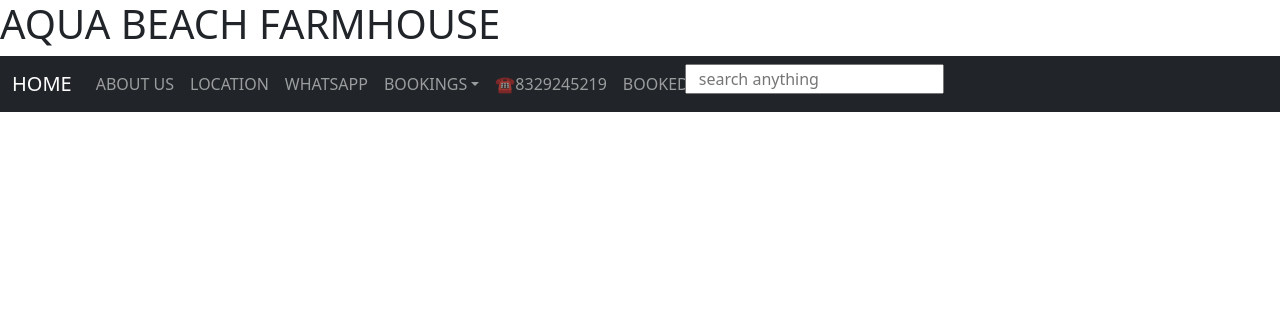
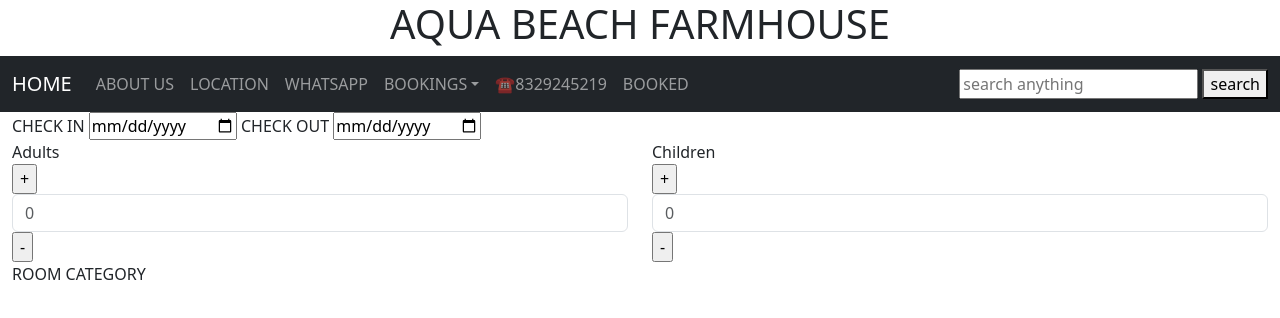
Before and after one commit to Jalpeshmeher/sample, a plain HTML site: page JS/websitebuilding.html in a window 1280 px wide. Drawn offline with nearby package versions, Linux system fonts and the light colour scheme.

Commit message:
frontpage

```diff
--- a/JS/websitebuilding.html
+++ b/JS/websitebuilding.html
@@ -1,5 +1,6 @@
 <!DOCTYPE html>
 <html lang="en">
+
 <head>
     <meta charset="UTF-8">
     <meta name="viewport" content="width=device-width, initial-scale=1.0">
@@ -8,17 +9,19 @@
     <script src="https://cdn.jsdelivr.net/npm/bootstrap@5.3.3/dist/js/bootstrap.bundle.min.js"></script>
 
 </head>
+
 <body>
-    <h1>AQUA BEACH FARMHOUSE</h1>
+    <h1 class="text-center">AQUA BEACH FARMHOUSE</h1>
 
     <nav class="navbar navbar-expand-sm bg-dark navbar-dark">
         <div class="container-fluid">
             <a class="navbar-brand" href="#">HOME</a>
-            <button class="navbar-toggler btn" type="button" data-bs-toggle="collapse" data-bs-target="#collapsibleNavbar">
+            <button class="navbar-toggler btn" type="button" data-bs-toggle="collapse"
+                data-bs-target="#collapsibleNavbar">
                 <span class="navbar-toggler-icon"></span>
             </button>
 
-            <div class="collapse navbar-collapse" id="collapsibleNavabr">
+            <div class="collapse navbar-collapse justify-content-between" id="collapsibleNavabr">
                 <ul class="navbar-nav">
                     <li class="nav-item">
                         <a class="nav-link" href="#">ABOUT US</a>
@@ -34,7 +37,8 @@
 
 
                     <li class="nav-item dropdown">
-                            <a class="nav-link dropdown-toggle" href="#" role="button" data-bs-toggle="dropdown">BOOKINGS</a>
+                        <a class="nav-link dropdown-toggle" href="#" role="button"
+                            data-bs-toggle="dropdown">BOOKINGS</a>
                         <ul class="dropdown-menu">
                             <li><a class="dropdown-item" href="#">ROOMS</a></li>
                             <li><a class="dropdown-item" href="#">EVENTS</a></li>
@@ -51,18 +55,62 @@
                     </li>
 
 
-                        <div  class="search-box">
-                        <div class="row">
-                        <input type="text" id="s1" placeholder="search anything" autocomplete="off" >
-                            </div>
-                        </div>
 
 
 
                 </ul>
+                <div class="search-box nav-item">
+                    <input type="text" id="s1" placeholder="search anything">
+                    <button>search</button>
+                </div>
+
             </div>
         </div>
     </nav>
 
+    <div class="container-fluid">
+        <span>CHECK IN</span>
+        <input type="date">
+
+        <span>CHECK OUT</span>
+        <input type="date">
+        <div class="row">
+
+            <div class="col-md-6 col-sm-6 col-xs-6">
+                <div class="form-group">
+                    <label>Adults</label>
+                    <div class="qty-buttons">
+                        <input type="button" value="+" class="qtyminus" name="adults">
+                        <input type="text" name="adults" id="adults" value="" class="qty form-control" placeholder="0">
+                        <input type="button" value="-" class="qtyplus" name="adults">
+                    </div>
+                </div>
+            </div>
+
+            <div class="col-md-6 col-sm-6 col-xs-6">
+                <div class="form-group">
+                    <label>Children</label>
+                    <div class="qty-buttons">
+                        <input type="button" value="+" class="qtyminus" name="children">
+                        <input type="text" name="children" id="children" value="" class="qty form-control"
+                            placeholder="0">
+                        <input type="button" value="-" class="qtyplus" name="children">
+                    </div>
+                </div>
+            </div>
+        </div>
+
+        <div class="form-group">
+            <label>ROOM CATEGORY</label>
+
+        </div>
+
 </body>
+
 </html>
+
+<style>
+    .body{
+        background-image: ;
+    }
+</style>
```
Lines whose indentation alone changed are shown as unchanged.
